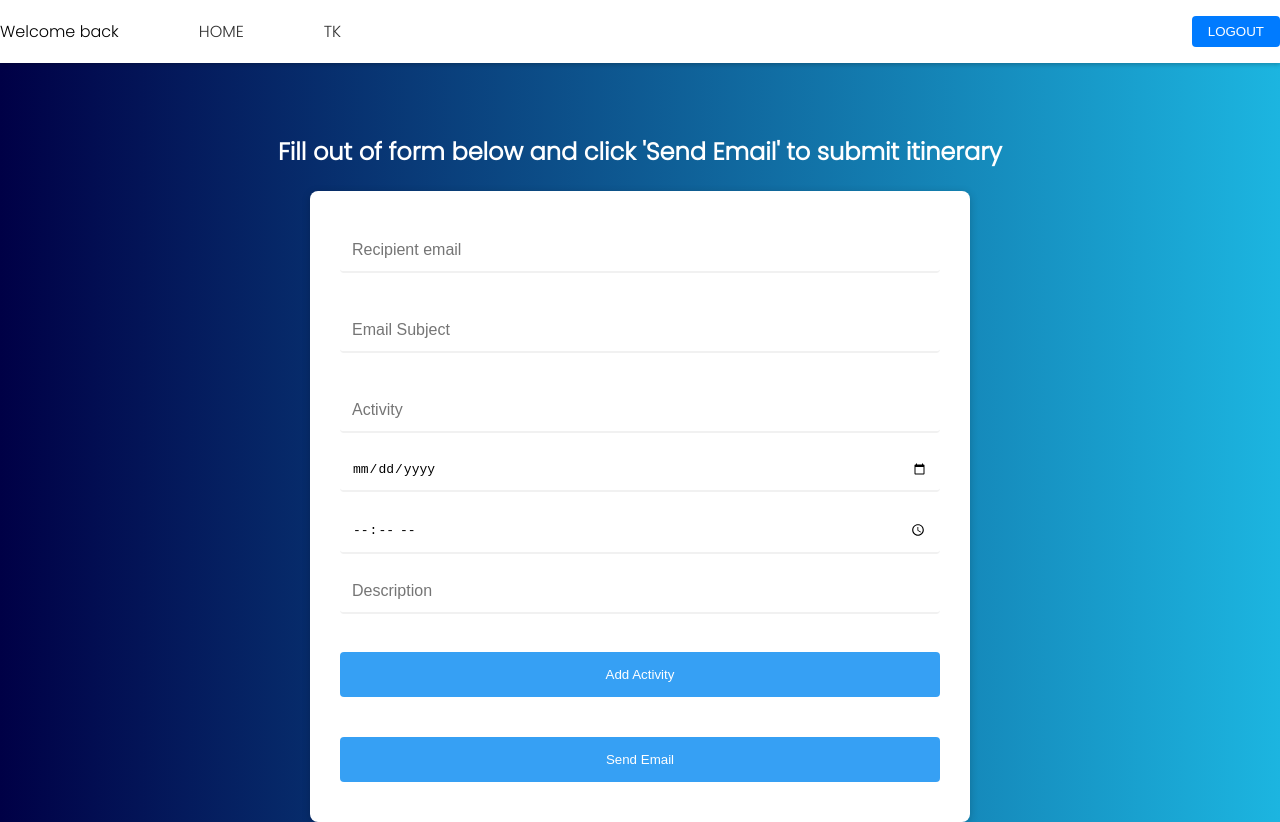
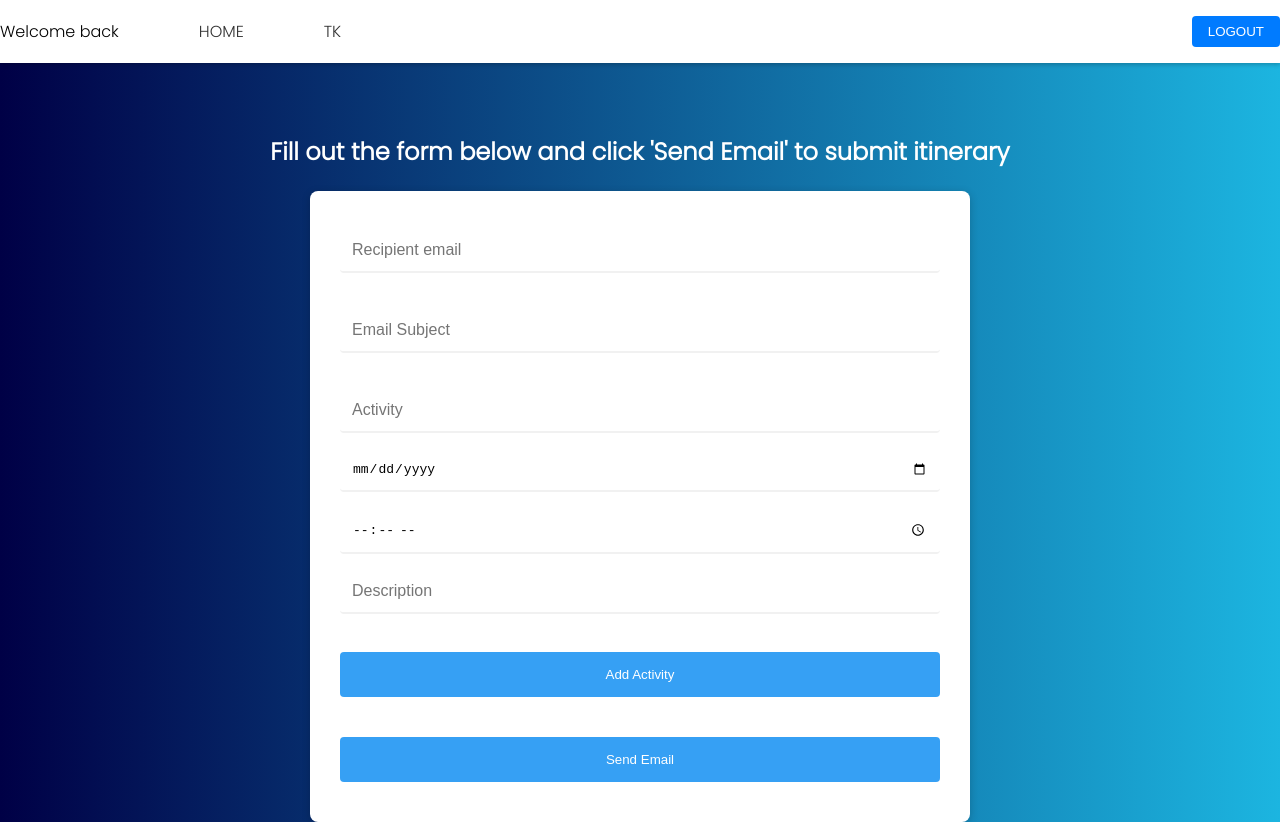
Before and after one commit to DarrenCooperM/tk-itinerary-form-frontend, a React (Create React App) app: page /form in a window 1280 px wide. Built offline with nearby package versions, Linux system fonts and the light colour scheme; no server answers; the database is empty; sample sign-in values are in the browser's storage.

Commit message:
fix: error in header

```diff
--- a/src/components/Form/Form.js
+++ b/src/components/Form/Form.js
@@ -34,7 +34,7 @@ const Form = () => {
   return (
     <>
       <h2 className="header">
-        Fill out of form below and click 'Send Email' to submit itinerary
+        Fill out the form below and click 'Send Email' to submit itinerary
       </h2>
 
       <form onSubmit={handleSubmit} class="form">
```
